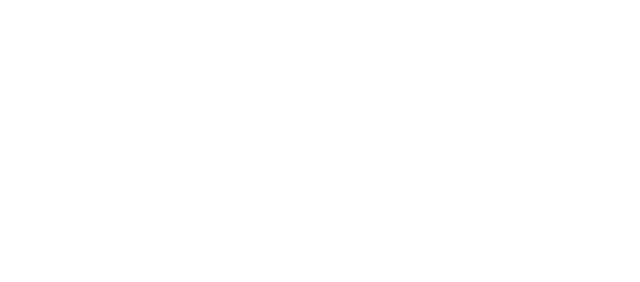
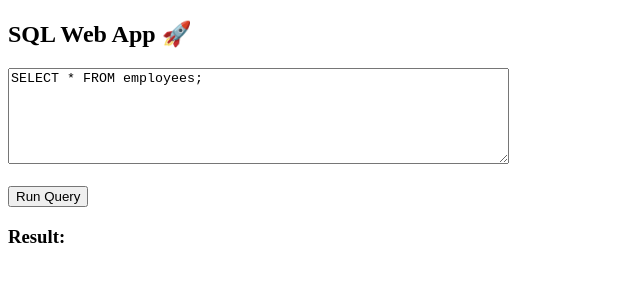
Before and after one commit to SAINISHWITH01/sql-web-app, a plain HTML site: page frontend/index.html in a window 1280 px wide. Shown: the whole page, without its empty margins (0-640 px from the left). Drawn offline with Linux system fonts and the light colour scheme.

Commit message:
Update index.html

```diff
--- a/frontend/index.html
+++ b/frontend/index.html
@@ -1,3 +1,23 @@
+<!DOCTYPE html>
+<html>
+<head>
+  <title>SQL Web App</title>
+</head>
+<body>
+
+  <h2>SQL Web App 🚀</h2>
+
+  <textarea id="query" rows="6" cols="60">
+SELECT * FROM employees;
+  </textarea>
+
+  <br><br>
+
+  <button onclick="runQuery()">Run Query</button>
+
+  <h3>Result:</h3>
+  <pre id="result"></pre>
+
   <script>
     async function runQuery() {
       const query = document.getElementById("query").value;
@@ -11,7 +31,11 @@
       });
 
       const data = await res.json();
+
       document.getElementById("result").innerText =
         "Query: " + data.query + "\nMessage: " + data.message;
     }
   </script>
+
+</body>
+</html>
```
Lines whose indentation alone changed are shown as unchanged.
